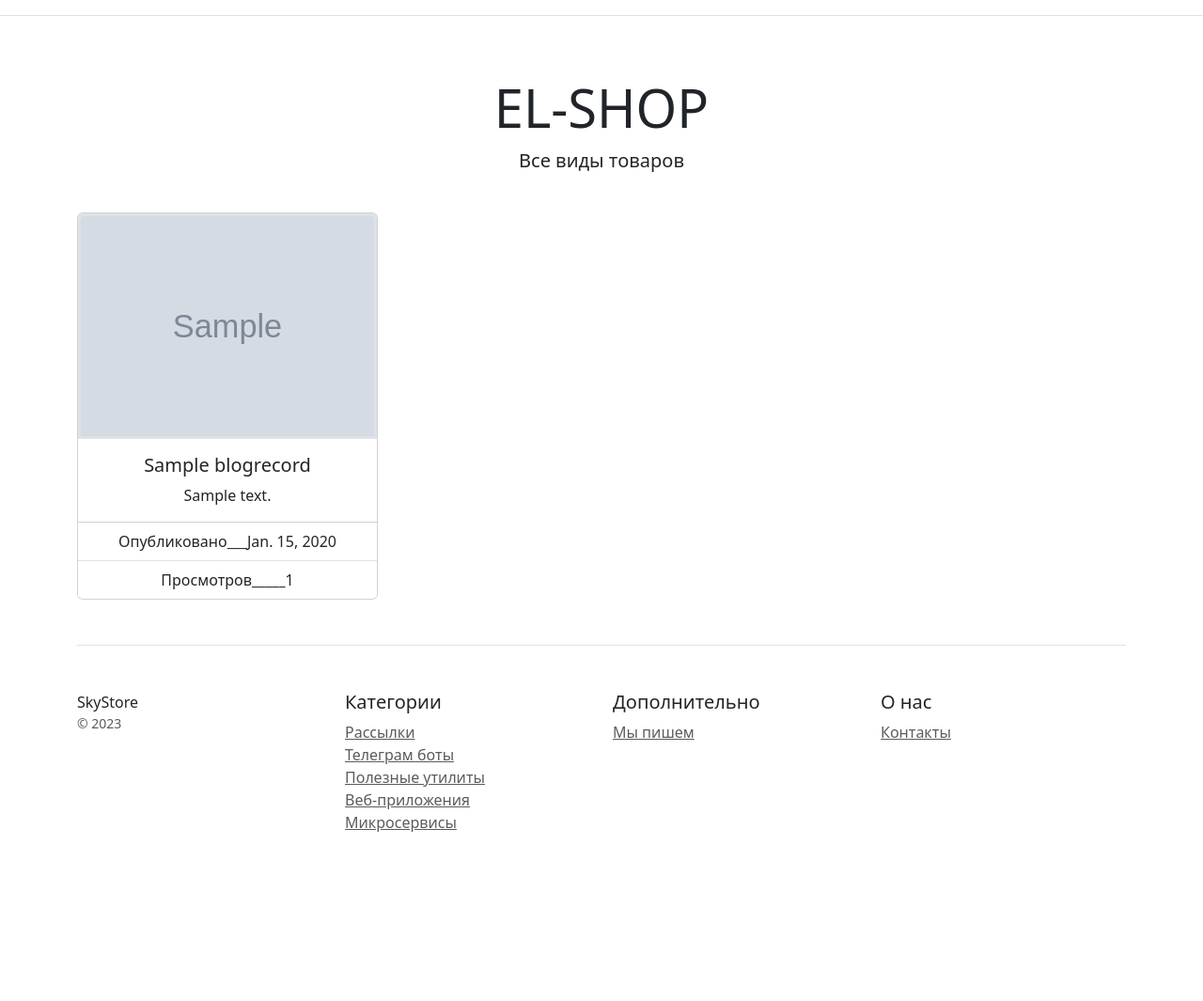
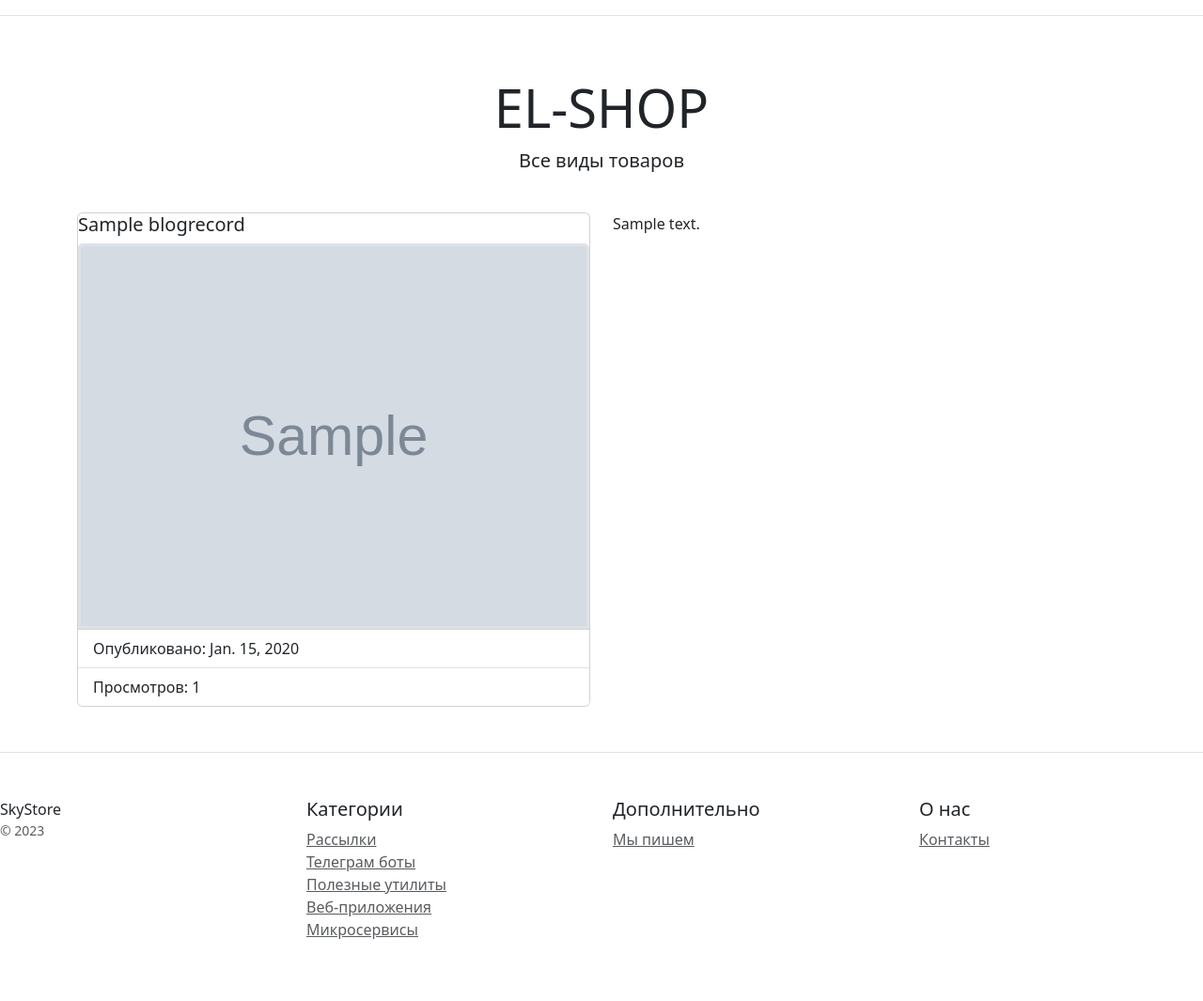
Before and after one commit to scroco158/just_el_shop, a Django app: page /blog/one_record/1 in a window 1280 px wide. Shown: the part 58-1123 px from the top of the page at 94% size. Before the commit the page ends 943 px from the top, so only its background shows below. Run offline with Django 4.2, Linux system fonts and the light colour scheme; tables that the repository leaves empty hold one stand-in row (values such as "Sample post"); grey boxes marked "Sample" are stand-in pictures.

Commit message:
улучшил blogrecord_detail.html

```diff
--- a/blog/templates/blog/blogrecord_detail.html
+++ b/blog/templates/blog/blogrecord_detail.html
@@ -3,19 +3,26 @@
 
      {% block content %}
      <div class="container">
-          <div class="row text-center">
+         <div class="row">
               <div class="col-6">
-                <div class="card" style="width: 20rem;">
+                <div class="card">
+                  <h5 class="card-title">{{object.title}}</h5>
                   <img src="{{object.picture|mymedia}}" class="card-img-top border border-3 " alt="...">
+                  <ul class="list-group list-group-flush">
+                    <li class="list-group-item">Опубликовано: {{object.published_at}}</li>
+                    <li class="list-group-item">Просмотров: {{object.view_count}}</li>
+                  </ul>
+                </div>
+              </div>
+
+             <div class="col-6">
                   <div class="card-body">
-                    <h5 class="card-title">{{object.title}}</h5>
+
                     <p class="card-text">{{object.body}}</p>
                   </div>
-                  <ul class="list-group list-group-flush">
-                    <li class="list-group-item">Опубликовано___{{object.published_at}}</li>
-                    <li class="list-group-item">Просмотров_____{{object.view_count}}</li>
-                  </ul>
-                </div>
-          </div>
+              </div>
+
+         </div>
+
      </div>
      {% endblock %}
```
